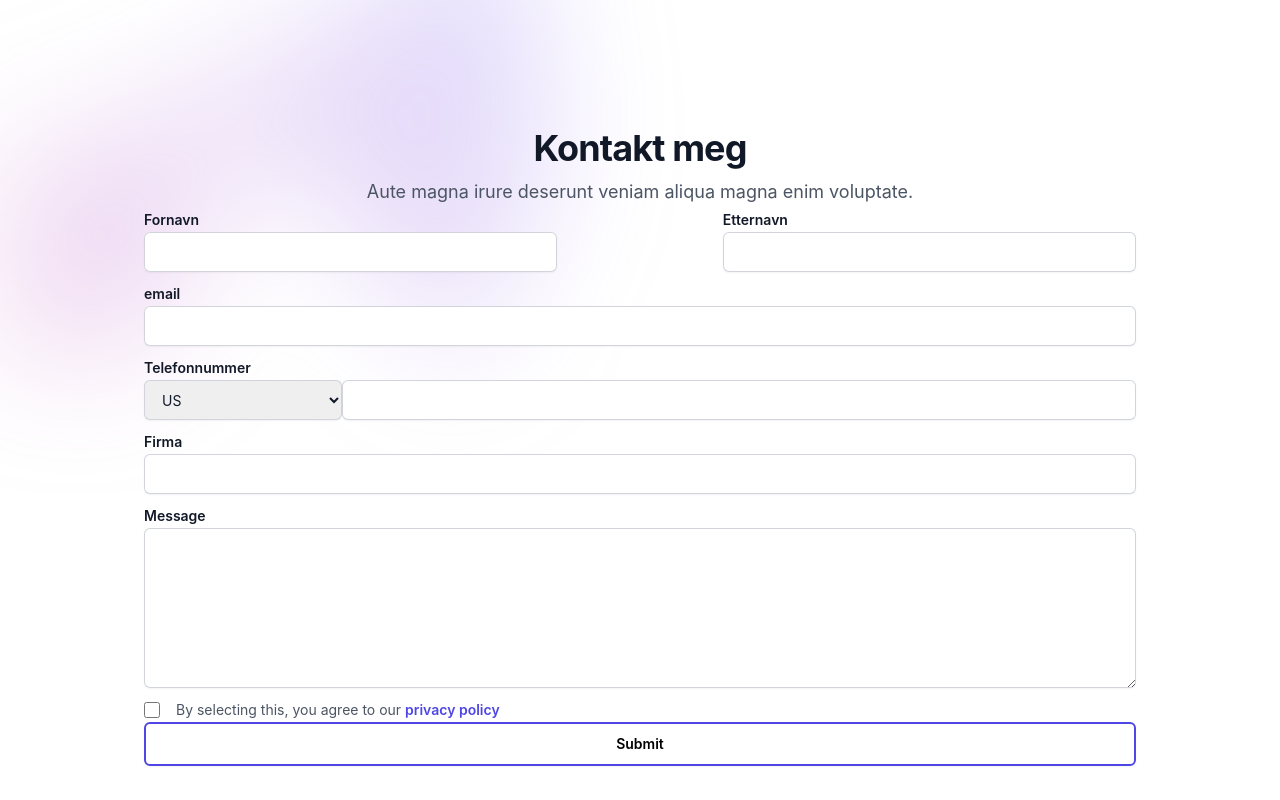
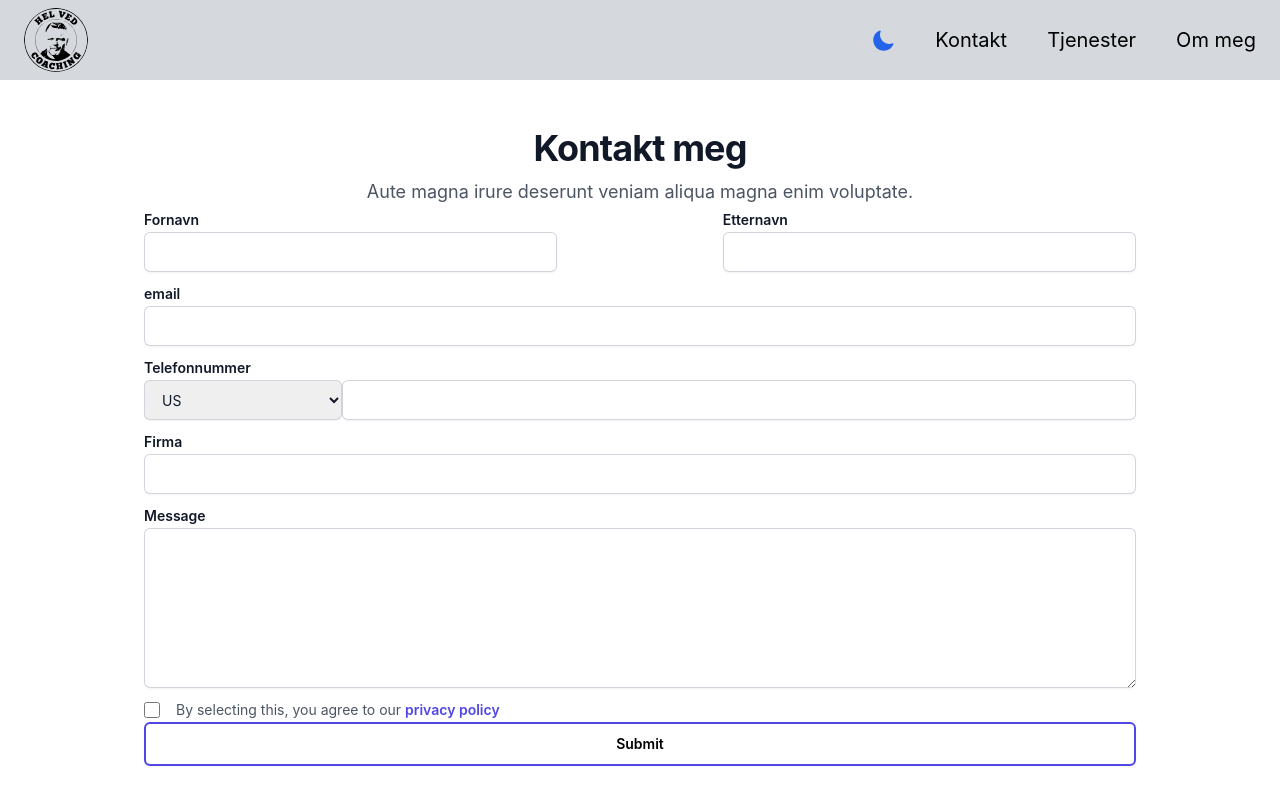
Before and after one commit to tebendheim/jancoach, a React (Vite) app: page /kontakt in a window 1280 px wide. Shown: the top 800 px of the page. Built offline with nearby package versions, Linux system fonts and the light colour scheme.

Commit message:
rettet navbar på kontaktskjema

```diff
--- a/src/Pages/Kontakt.tsx
+++ b/src/Pages/Kontakt.tsx
@@ -30,7 +30,7 @@ const Kontakt: React.FC = () => {
     <section className="row-start-2 col-start-1 col-span-full">
       <Navbar />
 
-      <div className="isolate bg-white px-6 py-24 sm:py-32 lg:px-8">
+      <div className="z-0 bg-white px-6 py-24 sm:py-32 lg:px-8">
         <div
           className="absolute inset-x-0 top-[-10rem] -z-10 transform-gpu overflow-hidden blur-3xl sm:top-[-20rem]"
           aria-hidden="true"
```
